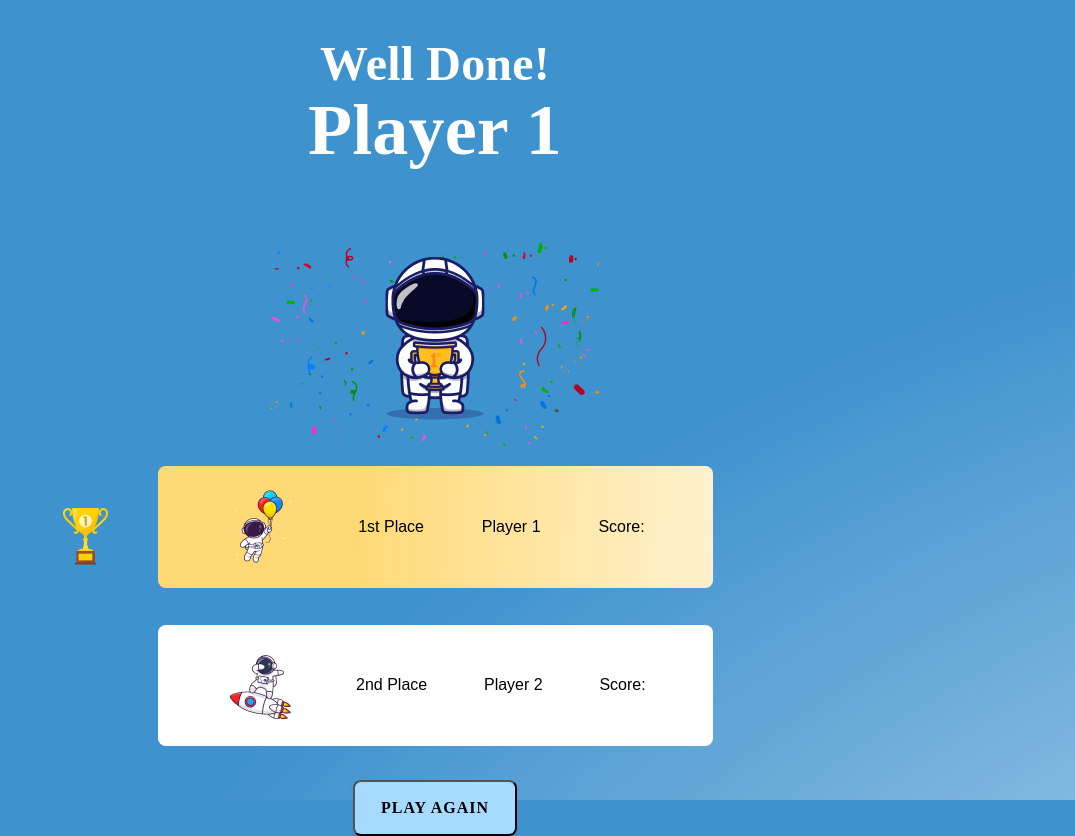
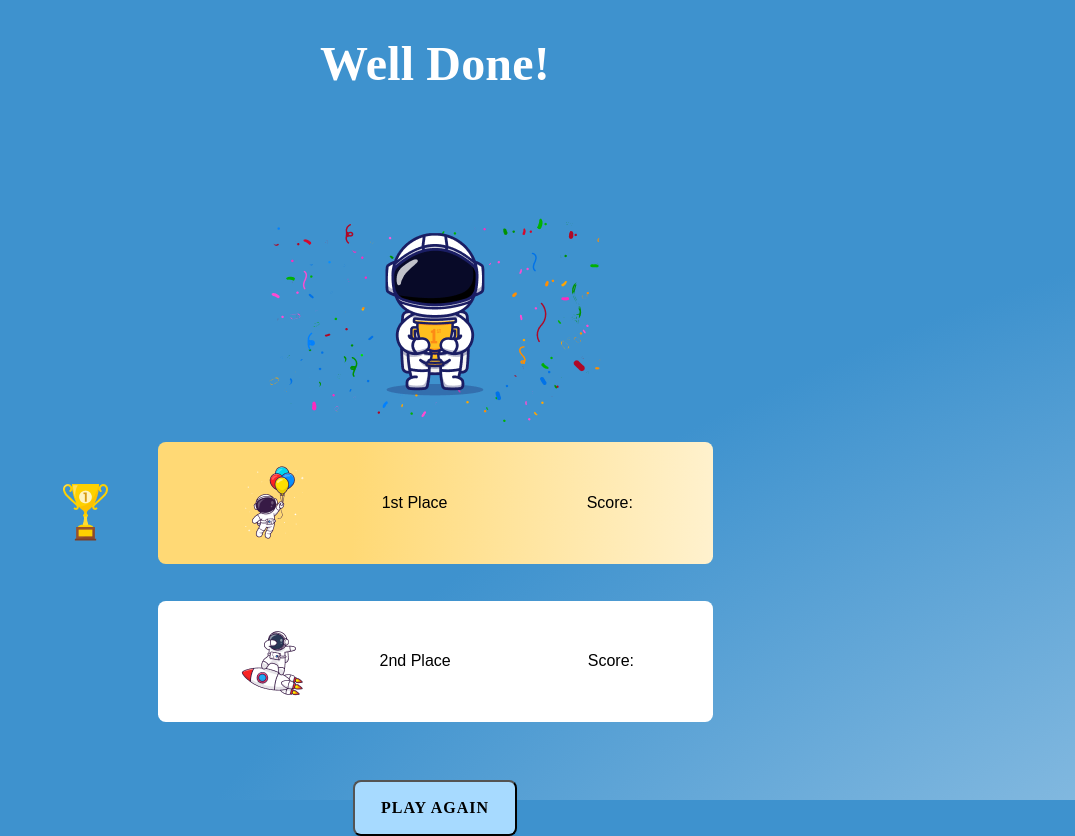
Before and after one commit to WamashuduSengani/my-memory-game, a React (Create React App) app: page /game-over in a window 1280 px wide. Shown: the whole page, without its empty margins (205-1280 px from the left). Built offline with nearby package versions, Linux system fonts and the light colour scheme.

Commit message:
This change extracts player names from local storage

```diff
--- a/src/pages/winner/Winner.tsx
+++ b/src/pages/winner/Winner.tsx
@@ -1,28 +1,42 @@
-import React from "react";
+import React, { useEffect, useState } from "react";
 import "./styles.css";
 const winnerImage = require("../../assets/anime/Group 30120.png");
-const player1 = require("../../assets/anime/Group 30116.png");
-const player2 = require("../../assets/anime/Group 30116 (1).png");
+const player1Image = require("../../assets/anime/Group 30116.png");
+const player2Image = require("../../assets/anime/Group 30116 (1).png");
 const trophy = require("../../assets/anime/Icon.png");
 
 const Winner = () => {
+  const [player1Name, setPlayer1Name] = useState("");
+  const [player2Name, setPlayer2Name] = useState("");
+
+  useEffect(() => {
+    const storedPlayer1Name = localStorage.getItem("player1Name");
+    const storedPlayer2Name = localStorage.getItem("player2Name");
+
+
+    if (storedPlayer1Name && storedPlayer2Name) {
+      setPlayer1Name(storedPlayer1Name);
+      setPlayer2Name(storedPlayer2Name);
+    }
+  }, []);
+
   return (
     <div className="container">
       <h1>Well Done!</h1>
-      <p className="player">Player 1</p>
+      <p className="player">{player1Name}</p>
       <img src={winnerImage} alt="Player" />
       <div className="score-board1">
-        <img src={player1} alt="Player" />
+        <img src={player1Image} alt="Player" />
         <p className="">1st Place</p>
-        <p className="">Player 1</p>
+        <p className="">{player1Name}</p>
         <p className="">Score:</p>
       </div>
 
       <img src={trophy} className="trophy-image" alt="Trophy" />
       <div className="score-board2">
-        <img src={player2} alt="Player" />
+        <img src={player2Image} alt="Player" />
         <p className="">2nd Place</p>
-        <p className="">Player 2</p>
+        <p className="">{player2Name}</p>
         <p className="">Score:</p>
       </div>
       <button className="playagain">PLAY AGAIN</button>
```
